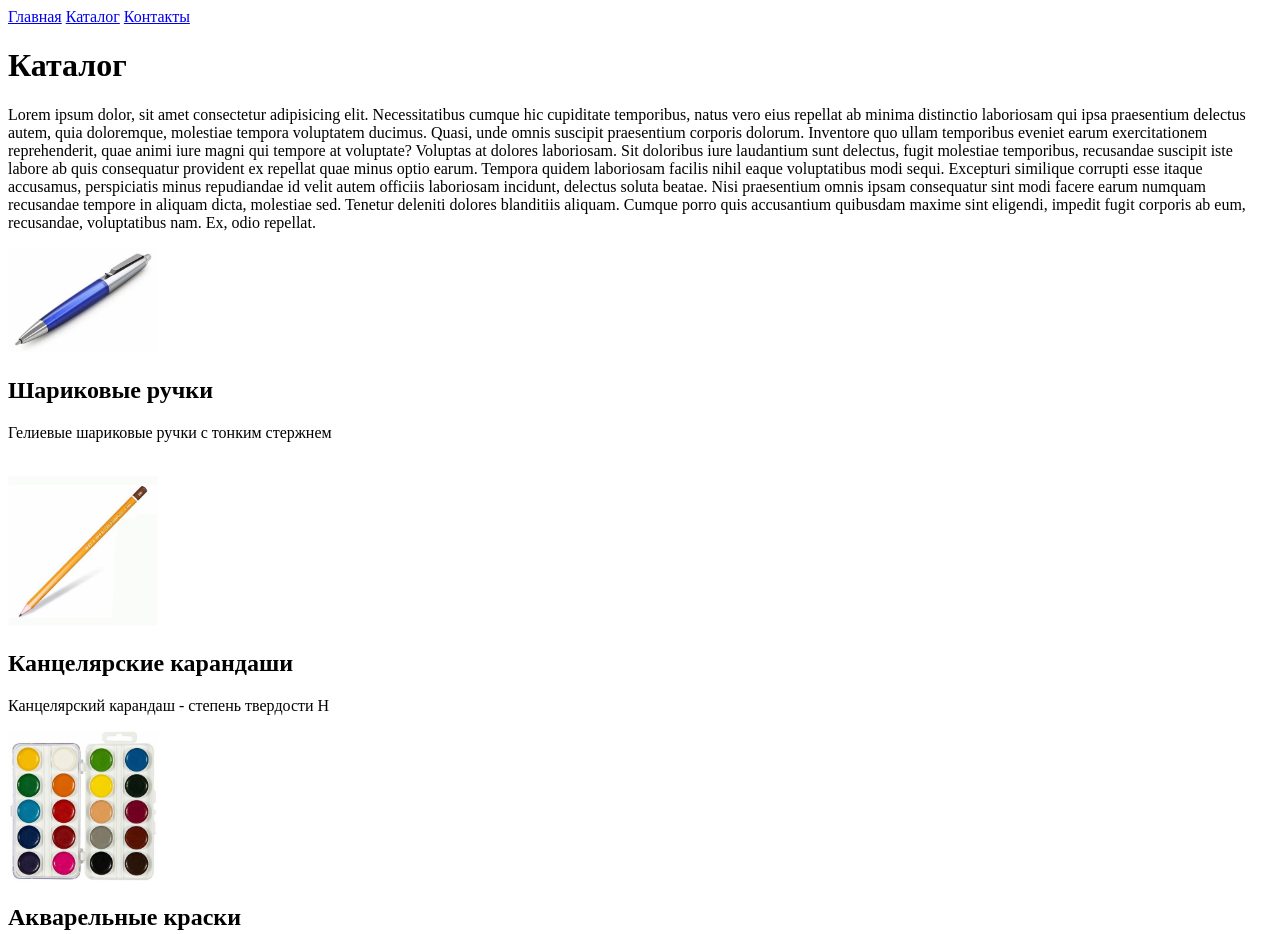
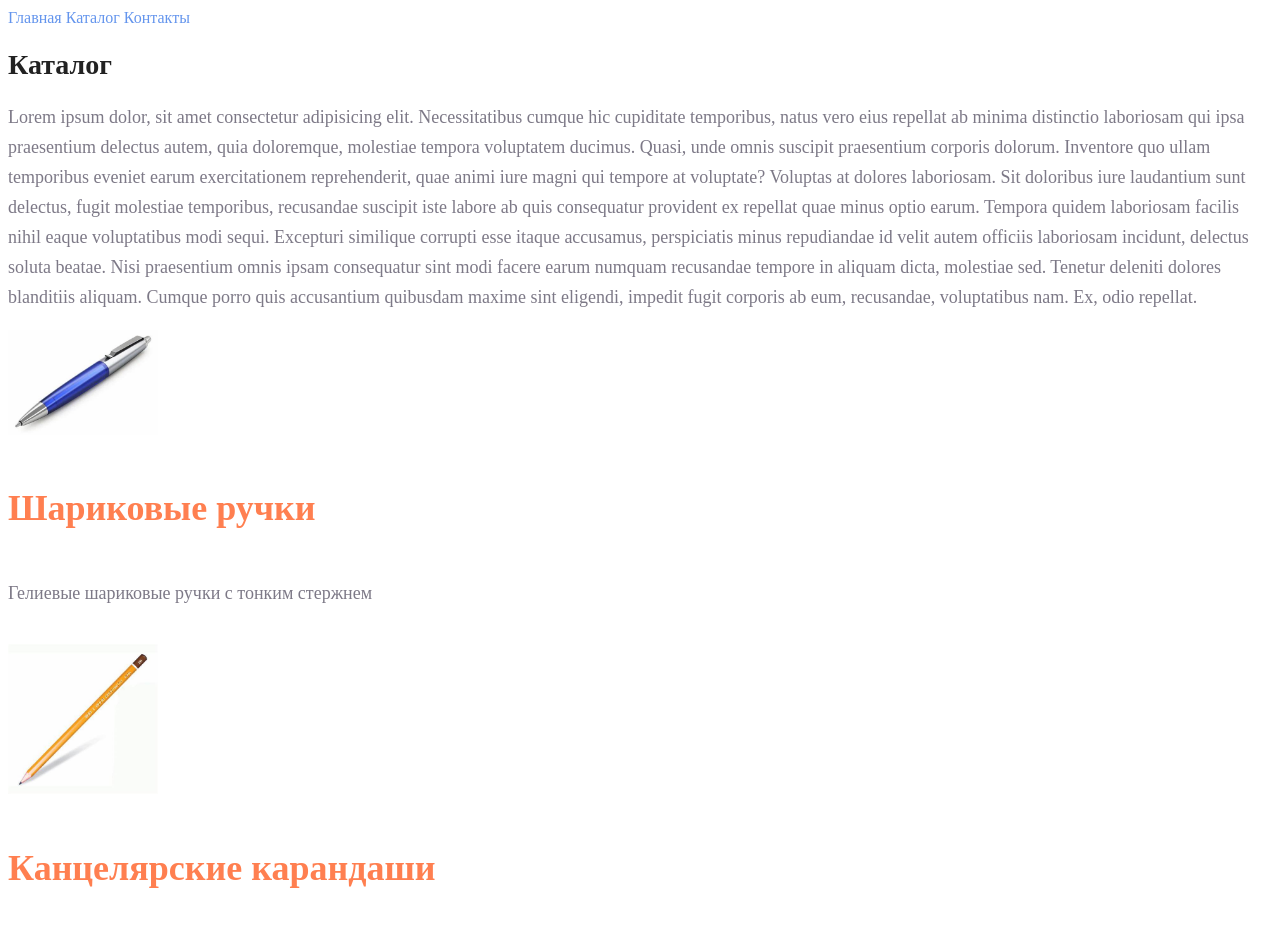
Before and after one commit to dmitrbah/GB_HTML_CSS, a plain HTML site: page catalog/catalog.html in a window 1280 px wide. Shown: the top 934 px of the page. Drawn offline with Linux system fonts and the light colour scheme.

Commit message:
Task_2 completted

```diff
--- a/catalog/catalog.html
+++ b/catalog/catalog.html
@@ -3,23 +3,24 @@
 <head>
     <meta charset="UTF-8">
     <meta name="viewport" content="width=device-width, initial-scale=1.0">
+    <link rel="stylesheet" href="../style.css">
     <title>Document</title>
 </head>
 <body>
-    <a href="../index.html">Главная</a>
-    <a href="#">Каталог</a>
-    <a href="#">Контакты</a>
-    <h1>Каталог</h1>
-    <p>Lorem ipsum dolor, sit amet consectetur adipisicing elit. Necessitatibus cumque hic cupiditate temporibus, natus vero eius repellat ab minima distinctio laboriosam qui ipsa praesentium delectus autem, quia doloremque, molestiae tempora voluptatem ducimus. Quasi, unde omnis suscipit praesentium corporis dolorum. Inventore quo ullam temporibus eveniet earum exercitationem reprehenderit, quae animi iure magni qui tempore at voluptate? Voluptas at dolores laboriosam. Sit doloribus iure laudantium sunt delectus, fugit molestiae temporibus, recusandae suscipit iste labore ab quis consequatur provident ex repellat quae minus optio earum. Tempora quidem laboriosam facilis nihil eaque voluptatibus modi sequi. Excepturi similique corrupti esse itaque accusamus, perspiciatis minus repudiandae id velit autem officiis laboriosam incidunt, delectus soluta beatae. Nisi praesentium omnis ipsam consequatur sint modi facere earum numquam recusandae tempore in aliquam dicta, molestiae sed. Tenetur deleniti dolores blanditiis aliquam. Cumque porro quis accusantium quibusdam maxime sint eligendi, impedit fugit corporis ab eum, recusandae, voluptatibus nam. Ex, odio repellat.</p>
+    <a class="menu" href="../index.html">Главная</a>
+    <a class="menu" href="#">Каталог</a>
+    <a class="menu" href="#">Контакты</a>
+    <h1 class="title">Каталог</h1>
+    <p class="text">Lorem ipsum dolor, sit amet consectetur adipisicing elit. Necessitatibus cumque hic cupiditate temporibus, natus vero eius repellat ab minima distinctio laboriosam qui ipsa praesentium delectus autem, quia doloremque, molestiae tempora voluptatem ducimus. Quasi, unde omnis suscipit praesentium corporis dolorum. Inventore quo ullam temporibus eveniet earum exercitationem reprehenderit, quae animi iure magni qui tempore at voluptate? Voluptas at dolores laboriosam. Sit doloribus iure laudantium sunt delectus, fugit molestiae temporibus, recusandae suscipit iste labore ab quis consequatur provident ex repellat quae minus optio earum. Tempora quidem laboriosam facilis nihil eaque voluptatibus modi sequi. Excepturi similique corrupti esse itaque accusamus, perspiciatis minus repudiandae id velit autem officiis laboriosam incidunt, delectus soluta beatae. Nisi praesentium omnis ipsam consequatur sint modi facere earum numquam recusandae tempore in aliquam dicta, molestiae sed. Tenetur deleniti dolores blanditiis aliquam. Cumque porro quis accusantium quibusdam maxime sint eligendi, impedit fugit corporis ab eum, recusandae, voluptatibus nam. Ex, odio repellat.</p>
     <img src="../image/pen.jpeg" width="150" alt="pen">
-    <h2>Шариковые ручки</h2>
-    <p>Гелиевые шариковые ручки с тонким стержнем</p>
+    <h2 class="subtitle">Шариковые ручки</h2>
+    <p class="text">Гелиевые шариковые ручки с тонким стержнем</p>
     <br>
     <img src="../image/pencil.jpeg" width="150" alt="pencil">
-    <h2>Канцелярские карандаши</h2>
-    <p>Канцелярский карандаш - степень твердости H</p>
+    <h2 class="subtitle">Канцелярские карандаши</h2>
+    <p class="text">Канцелярский карандаш - степень твердости H</p>
     <img src="../image/paints.jpeg" width="150" alt="paints">
-    <h2>Акварельные краски</h2>
-    <p>Акварельные краски различных цветов</p>
+    <h2 class="subtitle">Акварельные краски</h2>
+    <p class="text">Акварельные краски различных цветов</p>
 </body>
 </html>
--- /dev/null
+++ b/style.css
@@ -0,0 +1,32 @@
+a {
+    text-decoration: none;
+}
+
+.menu {
+    color: cornflowerblue;
+    font-size: 16px;
+    line-height: 20px;
+}
+
+.title {
+    color: #222222;
+    font-size: 28px;
+    line-height: 36px;
+    font-weight: bold;
+}
+
+.text {
+    font-style: normal;
+    font-weight: 300;
+    font-size: 18px;
+    line-height: 30px;
+    color: #7D7987
+}
+
+.subtitle {
+    color: coral;
+    font-style: normal;
+    font-weight: 700;
+    font-size: 36px;
+    line-height: 80px;
+}
```
Also changed, not shown: index.html (+10 -9 lines).
